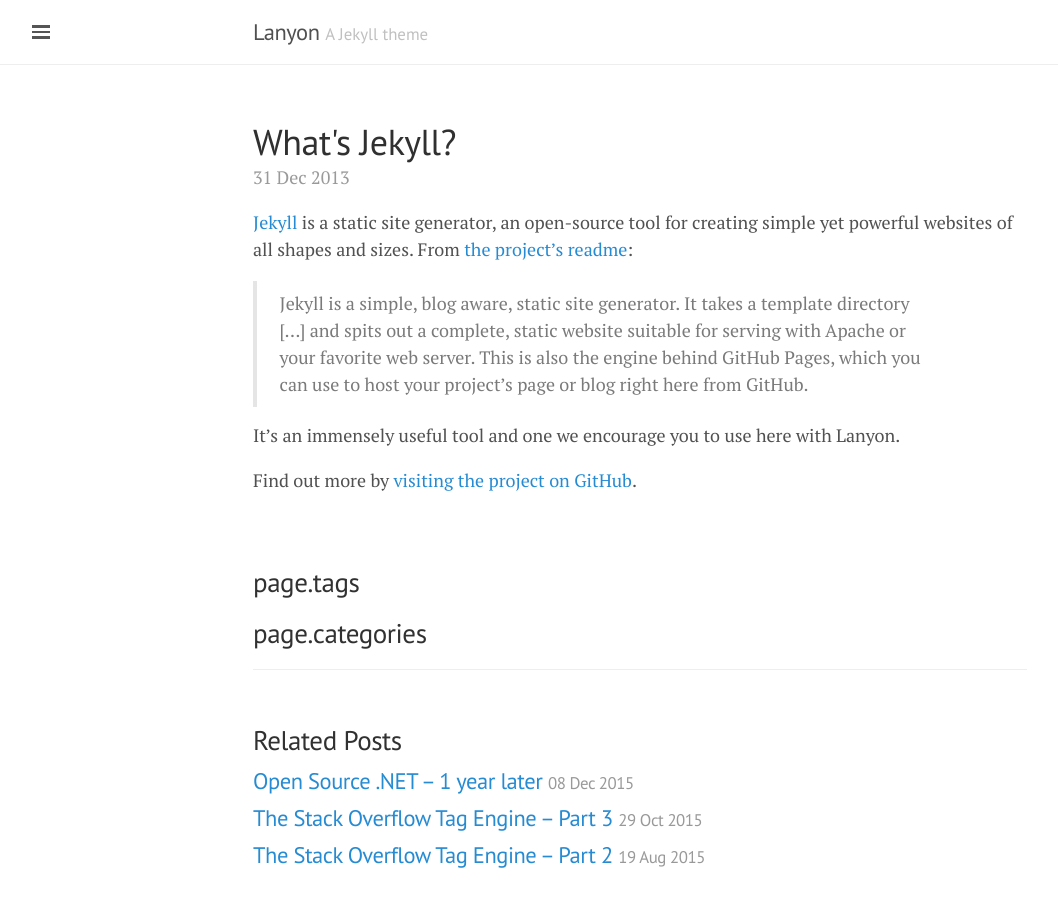
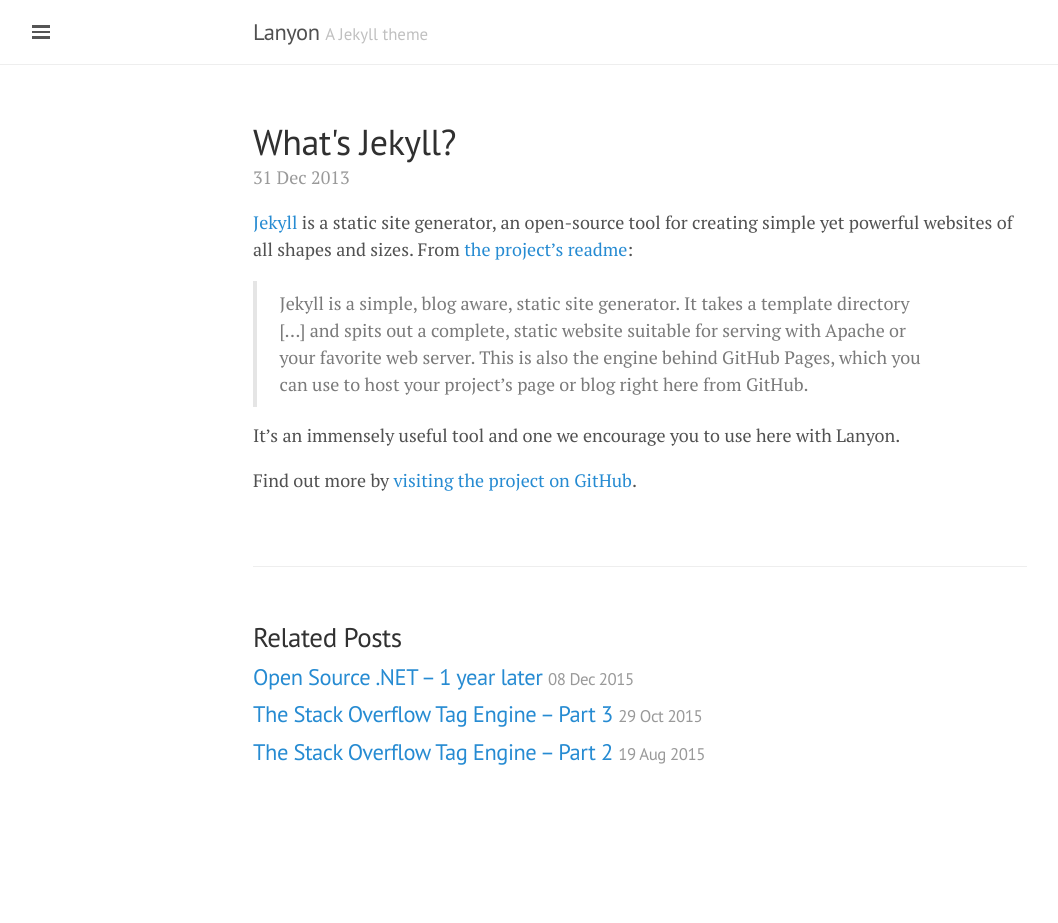
Before and after one commit to mattwarren/mattwarren.github.io, a Jekyll site: the page built from _posts/2013-12-31-whats-jekyll.md, in a window 1280 px wide. Shown: the whole page, without its empty margins (0-1058 px from the left). Built offline with Jekyll 4.4.1, drawn with Linux system fonts in a browser that asks for light colours; after the commit the page ends 900 px from its top, so only the background shows below that.

Commit message:
another try

```diff
--- a/_layouts/post.html
+++ b/_layouts/post.html
@@ -32,10 +32,14 @@
 </div>
 
 <div class="page-tags">
-  <h2>page.tags<h2>
+  {% for tag in page.tags %}
+  <h2>{% tag %}<h2>
+  {% endfor %}
 </div>
 <div class="page-categories">
-  <h2>page.categories<h2>
+  {% for category in page.categories %}
+  <h2>{% pcategory %}<h2>
+  {% endfor %}
 </div>
 
 <div class="related">
```
Also changed, not shown: _posts/2015-12-08-open-source-net-1-year-later.md (+1 -5 lines).
